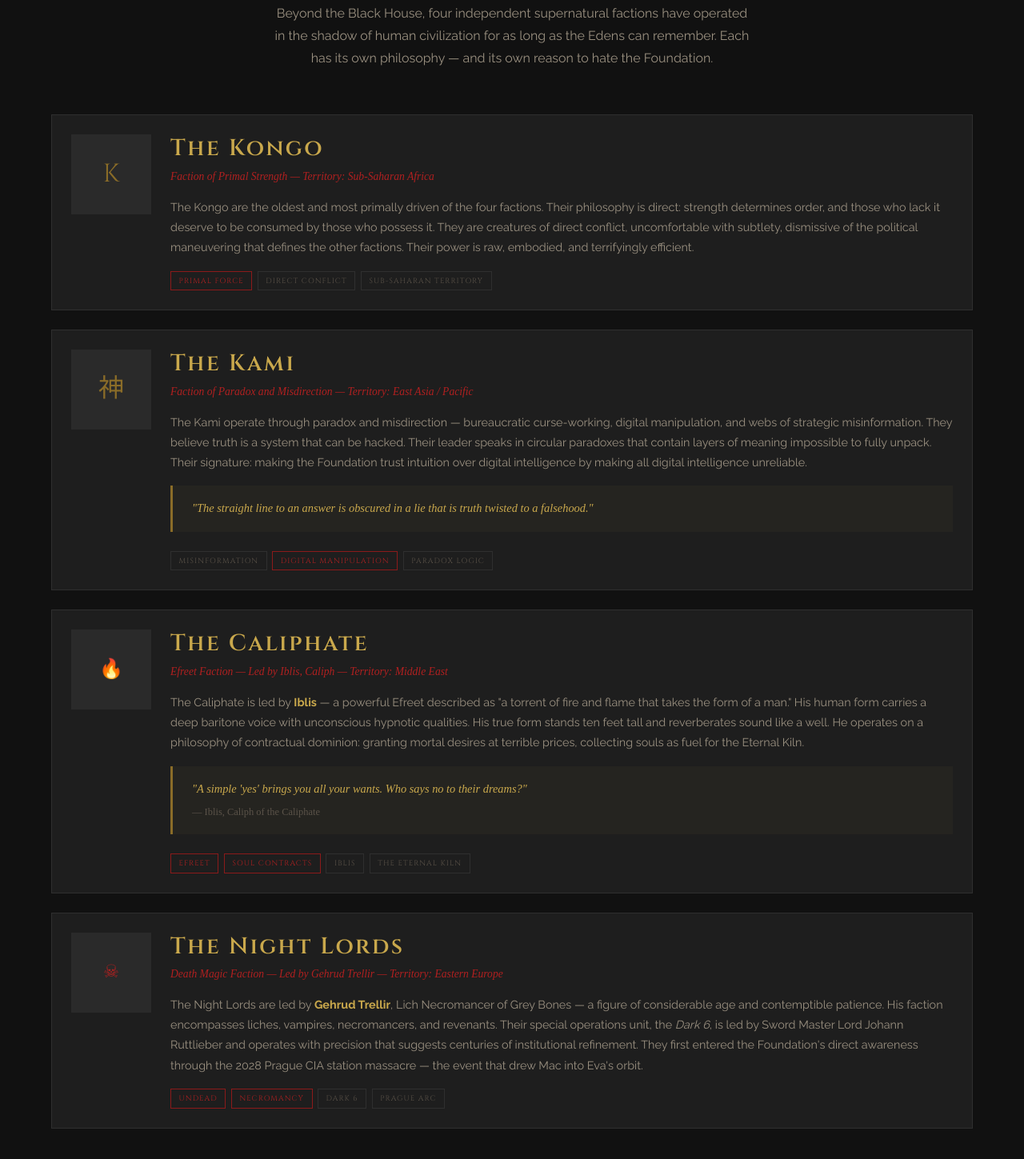
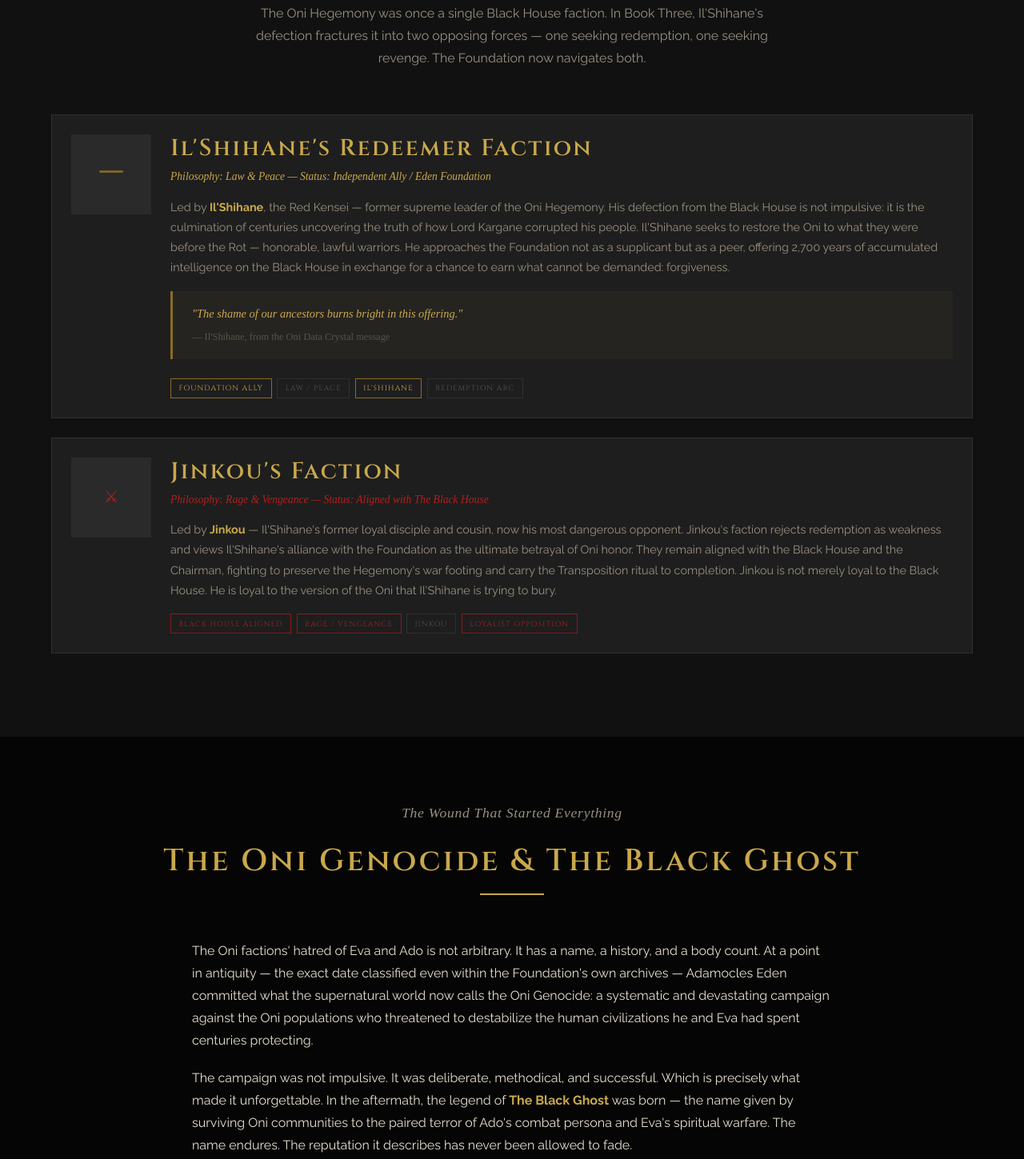
Before and after one commit to Yenshio-Shensi/edenverse, a plain HTML site: page Website/lore.html in a window 1280 px wide. Shown: the part 4958-6407 px from the top of the page at 80% size. Drawn offline with Linux system fonts and the light colour scheme; a web font is replaced by a local one.

Commit message:
Add files via upload

```diff
--- a/Website/lore.html
+++ b/Website/lore.html
@@ -306,72 +306,41 @@
   <section class="section-alt">
     <div class="container">
       <div class="section-header reveal">
-        <p class="subheading">The Supernatural Orders (Independent)</p>
+        <p class="subheading">A Hegemony Divided</p>
         <h2>The Oni Factions</h2>
         <div class="divider-sm"></div>
-        <p class="muted" style="max-width:600px;margin:1rem auto 0;">Beyond the Black House, four independent supernatural factions have operated in the shadow of human civilization for as long as the Edens can remember. Each has its own philosophy — and its own reason to hate the Foundation.</p>
+        <p class="muted" style="max-width:650px;margin:1rem auto 0;">The Oni Hegemony was once a single Black House faction. In Book Three, Il'Shihane's defection fractures it into two opposing forces — one seeking redemption, one seeking revenge. The Foundation now navigates both.</p>
       </div>
 
-      <!-- FACTION 1 — KONGO -->
+      <!-- FACTION 1 — IL'SHIHANE REDEEMERS -->
       <div class="faction-leader-block reveal">
-        <div class="faction-leader-icon">K</div>
+        <div class="faction-leader-icon">一</div>
         <div>
-          <h3 style="color:var(--gold);margin-bottom:0.3rem;">The Kongo</h3>
-          <p class="char-title" style="font-family:var(--font-sub);font-style:italic;font-size:0.85rem;color:var(--red-light);margin-bottom:0.8rem;">Faction of Primal Strength — Territory: Sub-Saharan Africa</p>
-          <p style="font-size:0.9rem;color:var(--text-muted);">The Kongo are the oldest and most primally driven of the four factions. Their philosophy is direct: strength determines order, and those who lack it deserve to be consumed by those who possess it. They are creatures of direct conflict, uncomfortable with subtlety, dismissive of the political maneuvering that defines the other factions. Their power is raw, embodied, and terrifyingly efficient.</p>
+          <h3 style="color:var(--gold);margin-bottom:0.3rem;">Il'Shihane's Redeemer Faction</h3>
+          <p class="char-title" style="font-family:var(--font-sub);font-style:italic;font-size:0.85rem;color:var(--gold);margin-bottom:0.8rem;">Philosophy: Law &amp; Peace — Status: Independent Ally / Eden Foundation</p>
+          <p style="font-size:0.9rem;color:var(--text-muted);">Led by <strong style="color:var(--gold);">Il'Shihane</strong>, the Red Kensei — former supreme leader of the Oni Hegemony. His defection from the Black House is not impulsive: it is the culmination of centuries uncovering the truth of how Lord Kargane corrupted his people. Il'Shihane seeks to restore the Oni to what they were before the Rot — honorable, lawful warriors. He approaches the Foundation not as a supplicant but as a peer, offering 2,700 years of accumulated intelligence on the Black House in exchange for a chance to earn what cannot be demanded: forgiveness.</p>
+          <div class="lore-quote" style="margin-top:1rem;font-size:0.9rem;">"The shame of our ancestors burns bright in this offering."<br/><span style="font-style:normal;font-size:0.78rem;color:var(--text-dim);margin-top:0.4rem;display:block;">— Il'Shihane, from the Oni Data Crystal message</span></div>
           <div class="char-tags" style="margin-top:1rem;">
-            <span class="tag tag-red">Primal Force</span>
-            <span class="tag">Direct Conflict</span>
-            <span class="tag">Sub-Saharan Territory</span>
+            <span class="tag tag-gold">Foundation Ally</span>
+            <span class="tag">Law / Peace</span>
+            <span class="tag tag-gold">Il'Shihane</span>
+            <span class="tag">Redemption Arc</span>
           </div>
         </div>
       </div>
 
-      <!-- FACTION 2 — KAMI -->
-      <div class="faction-leader-block reveal">
-        <div class="faction-leader-icon">神</div>
+      <!-- FACTION 2 — JINKOU LOYALISTS -->
+      <div class="faction-leader-block red-side reveal">
+        <div class="faction-leader-icon" style="font-size:1.3rem;">⚔</div>
         <div>
-          <h3 style="color:var(--gold);margin-bottom:0.3rem;">The Kami</h3>
-          <p class="char-title" style="font-family:var(--font-sub);font-style:italic;font-size:0.85rem;color:var(--red-light);margin-bottom:0.8rem;">Faction of Paradox and Misdirection — Territory: East Asia / Pacific</p>
-          <p style="font-size:0.9rem;color:var(--text-muted);">The Kami operate through paradox and misdirection — bureaucratic curse-working, digital manipulation, and webs of strategic misinformation. They believe truth is a system that can be hacked. Their leader speaks in circular paradoxes that contain layers of meaning impossible to fully unpack. Their signature: making the Foundation trust intuition over digital intelligence by making all digital intelligence unreliable.</p>
-          <div class="lore-quote" style="margin-top:1rem;font-size:0.9rem;">"The straight line to an answer is obscured in a lie that is truth twisted to a falsehood."</div>
+          <h3 style="color:var(--gold);margin-bottom:0.3rem;">Jinkou's Faction</h3>
+          <p class="char-title" style="font-family:var(--font-sub);font-style:italic;font-size:0.85rem;color:var(--red-light);margin-bottom:0.8rem;">Philosophy: Rage &amp; Vengeance — Status: Aligned with The Black House</p>
+          <p style="font-size:0.9rem;color:var(--text-muted);">Led by <strong style="color:var(--gold);">Jinkou</strong> — Il'Shihane's former loyal disciple and cousin, now his most dangerous opponent. Jinkou's faction rejects redemption as weakness and views Il'Shihane's alliance with the Foundation as the ultimate betrayal of Oni honor. They remain aligned with the Black House and the Chairman, fighting to preserve the Hegemony's war footing and carry the Transposition ritual to completion. Jinkou is not merely loyal to the Black House. He is loyal to the version of the Oni that Il'Shihane is trying to bury.</p>
           <div class="char-tags" style="margin-top:1rem;">
-            <span class="tag">Misinformation</span>
-            <span class="tag tag-red">Digital Manipulation</span>
-            <span class="tag">Paradox Logic</span>
-          </div>
-        </div>
-      </div>
-
-      <!-- FACTION 3 — CALIPHATE (EFREET) -->
-      <div class="faction-leader-block red-side reveal">
-        <div class="faction-leader-icon" style="font-size:1.5rem;">🔥</div>
-        <div>
-          <h3 style="color:var(--gold);margin-bottom:0.3rem;">The Caliphate</h3>
-          <p class="char-title" style="font-family:var(--font-sub);font-style:italic;font-size:0.85rem;color:var(--red-light);margin-bottom:0.8rem;">Efreet Faction — Led by Iblis, Caliph — Territory: Middle East</p>
-          <p style="font-size:0.9rem;color:var(--text-muted);">The Caliphate is led by <strong style="color:var(--gold);">Iblis</strong> — a powerful Efreet described as "a torrent of fire and flame that takes the form of a man." His human form carries a deep baritone voice with unconscious hypnotic qualities. His true form stands ten feet tall and reverberates sound like a well. He operates on a philosophy of contractual dominion: granting mortal desires at terrible prices, collecting souls as fuel for the Eternal Kiln.</p>
-          <div class="lore-quote" style="margin-top:1rem;font-size:0.9rem;">"A simple 'yes' brings you all your wants. Who says no to their dreams?"<br/><span style="font-style:normal;font-size:0.78rem;color:var(--text-dim);margin-top:0.4rem;display:block;">— Iblis, Caliph of the Caliphate</span></div>
-          <div class="char-tags" style="margin-top:1rem;">
-            <span class="tag tag-red">Efreet</span>
-            <span class="tag tag-red">Soul Contracts</span>
-            <span class="tag">Iblis</span>
-            <span class="tag">The Eternal Kiln</span>
-          </div>
-        </div>
-      </div>
-
-      <!-- FACTION 4 — NIGHT LORDS -->
-      <div class="faction-leader-block red-side reveal">
-        <div class="faction-leader-icon" style="font-size:1.4rem;">☠</div>
-        <div>
-          <h3 style="color:var(--gold);margin-bottom:0.3rem;">The Night Lords</h3>
-          <p class="char-title" style="font-family:var(--font-sub);font-style:italic;font-size:0.85rem;color:var(--red-light);margin-bottom:0.8rem;">Death Magic Faction — Led by Gehrud Trellir — Territory: Eastern Europe</p>
-          <p style="font-size:0.9rem;color:var(--text-muted);">The Night Lords are led by <strong style="color:var(--gold);">Gehrud Trellir</strong>, Lich Necromancer of Grey Bones — a figure of considerable age and contemptible patience. His faction encompasses liches, vampires, necromancers, and revenants. Their special operations unit, the <em>Dark 6</em>, is led by Sword Master Lord Johann Ruttlieber and operates with precision that suggests centuries of institutional refinement. They first entered the Foundation's direct awareness through the 2028 Prague CIA station massacre — the event that drew Mac into Eva's orbit.</p>
-          <div class="char-tags" style="margin-top:1rem;">
-            <span class="tag tag-red">Undead</span>
-            <span class="tag tag-red">Necromancy</span>
-            <span class="tag">Dark 6</span>
-            <span class="tag">Prague Arc</span>
+            <span class="tag tag-red">Black House Aligned</span>
+            <span class="tag tag-red">Rage / Vengeance</span>
+            <span class="tag">Jinkou</span>
+            <span class="tag tag-red">Loyalist Opposition</span>
           </div>
         </div>
       </div>
```
Also changed, not shown: Website/blog.html (+1 -1 lines), Website/books.html (+6 -4 lines), Website/characters.html (+9 -6 lines), Website/contact.html (+1 -1 lines), Website/index.html (+3 -3 lines), Website/series.html (+1 -1 lines).
